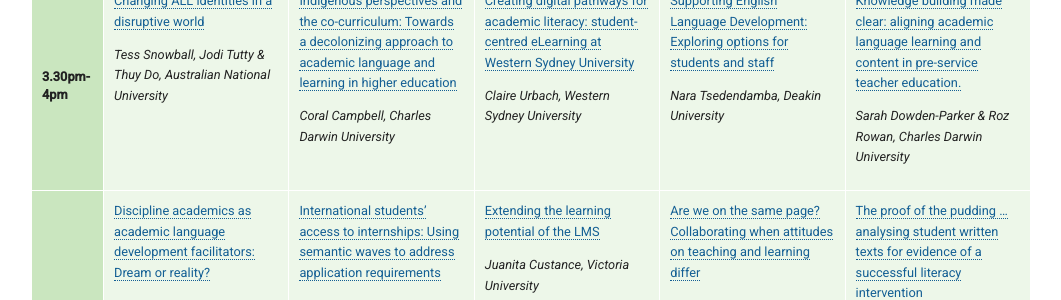
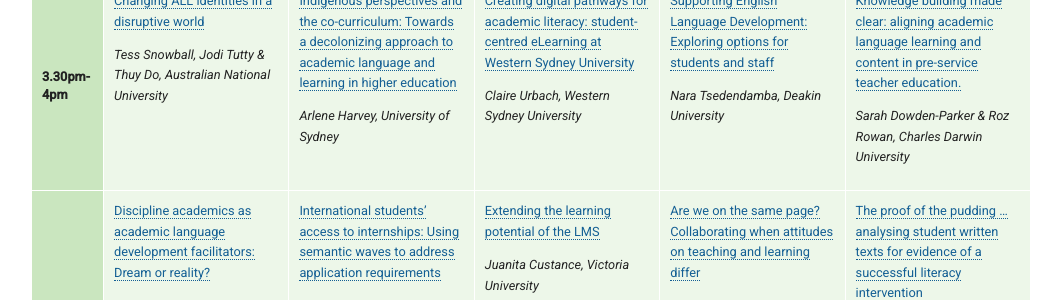
Before and after one commit to aallconference2017/aallconference2017.github.io, a Jekyll site: the page built from program/index.html, in a window 1280 px wide and 900 px high, scrolled down 2066 px. Shown: the part 152-452 px from the top of the window, without its empty margins (113-1174 px from the left). Built offline with Jekyll 4.4.1, drawn with Linux system fonts in a browser that asks for light colours.

Commit message:
Updated 'program/index.html' via CloudCannon

```diff
--- a/program/index.html
+++ b/program/index.html
@@ -82,7 +82,7 @@ show_jump_links: true
                             <tr>
                                 <th class="editable">3.30pm-4pm</th>
                                 <td><div class="editable"><p><a href="/Abstracts/Changing ALL identities in a disruptive world.pdf">Changing ALL identities in a disruptive world</a></p><p><em>Tess Snowball, Jodi Tutty &amp; Thuy Do, Australian National University</em></p></div></td>
-                                <td><div class="editable"><p><a href="/Abstracts/Indigenous perspectives and the co-curriculum- Towards a decolonising approach to academic language and learning in higher education .pdf">Indigenous perspectives and the co-curriculum: Towards a decolonizing approach to academic language and learning in higher education</a></p><p><em>Coral Campbell, Charles Darwin University</em></p></div></td>
+                                <td><div class="editable"><p><a href="/Abstracts/Indigenous perspectives and the co-curriculum- Towards a decolonising approach to academic language and learning in higher education .pdf">Indigenous perspectives and the co-curriculum: Towards a decolonizing approach to academic language and learning in higher education</a></p><p><em>Arlene Harvey, University of Sydney</em></p></div></td>
                                 <td><div class="editable"><p><a href="/Abstracts/Collaboration and creation of digital pathways for academic literacy- student-centred elearning at Western Sydney University .pdf">Creating digital pathways for academic literacy: student-centred eLearning at Western Sydney University</a></p><p><em>Claire Urbach, Western Sydney University</em></p></div></td>
                                 <td><div class="editable"><p><a href="/Abstracts/Supporting English Language Development- Exploring options for students and staff .pdf">Supporting English Language Development: Exploring options for students and staff</a></p><p><em>Nara Tsedendamba, Deakin University</em></p></div></td>
                                 <td><div class="editable"><p><a href="/Abstracts/Knowledge building made clear- aligning academic language learning and content in pre-service teacher education. .pdf">Knowledge building made clear: aligning academic language learning and content in pre-service teacher education.</a></p><p><em>Sarah Dowden-Parker &amp; Roz Rowan, Charles Darwin University</em></p></div></td>
```
